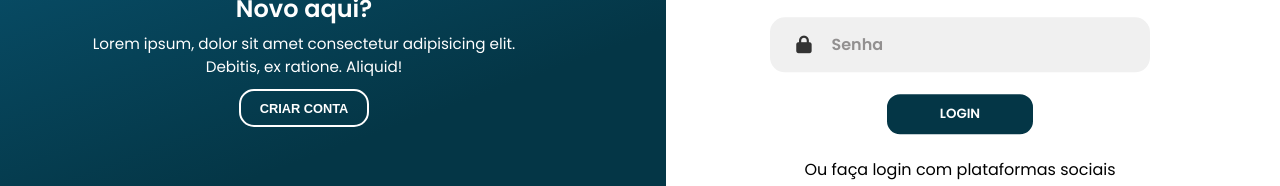
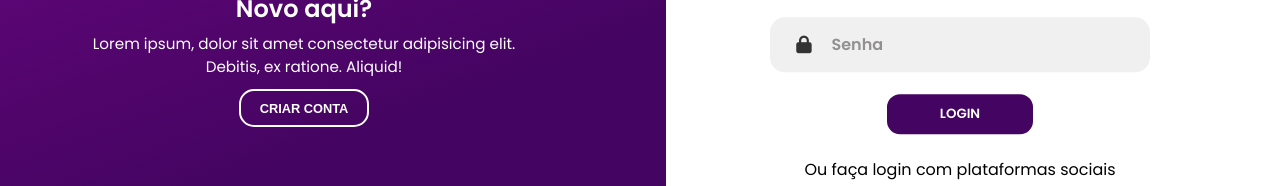
Before and after one commit to camila-github/projeto-login-js-css-flexbox-grid, a plain HTML site: page index.html in a window 1280 px wide. Shown: the part 346-532 px from the top of the page. Drawn offline with Linux system fonts and the light colour scheme.

Commit message:
JsFlexboxGrid

```diff
--- a/assets/css/style.css
+++ b/assets/css/style.css
@@ -1,8 +1,8 @@
 @import url("https://fonts.googleapis.com/css2?family=Poppins:wght@200;300;400;500;600;700;800&display=swap");
 
 :root{
-  --firt-color: #18adf1;
-  --second-color: #043646;
+  --firt-color: #cb0fd1;
+  --second-color: #440461;
   --three-color: #fff;
 }
 
```
Also changed, not shown: 1 other file.
